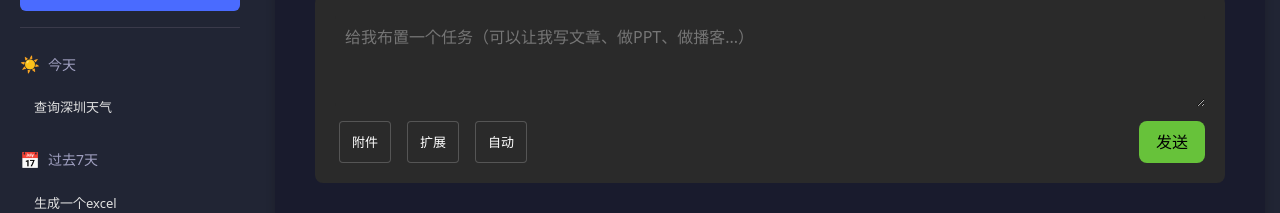
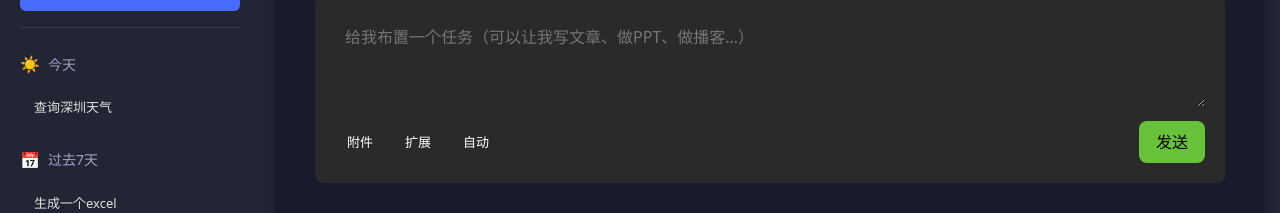
Before and after one commit to marloues/auto-coder-kouzi, a Vue app: page / in a window 1280 px wide. Shown: the part 101-314 px from the top of the page. Built offline with nearby package versions, Linux system fonts and the light colour scheme.

Commit message:
<revert>给left-buttons中每个子元素加透明的边框和适当边距 auto_coder_000000000037_chat_action.yml 77c55bcae931bdea1744797f01386ba1fa2ab2c7

```diff
--- a/src/components/KoziHeader.vue
+++ b/src/components/KoziHeader.vue
@@ -81,13 +81,12 @@
   padding: 8px 12px;
   background-color: #2a2a2a;
   color: #fff;
-  border: 1px solid rgba(255,255,255,0.2);
+  border: none;
   border-radius: 4px;
   cursor: pointer;
   transition: all 0.2s;
   font-size: 13px;
   font-weight: 500;
-  margin: 0 4px;
 }
 .btn:hover {
   background-color: #5a5a5a;
```
